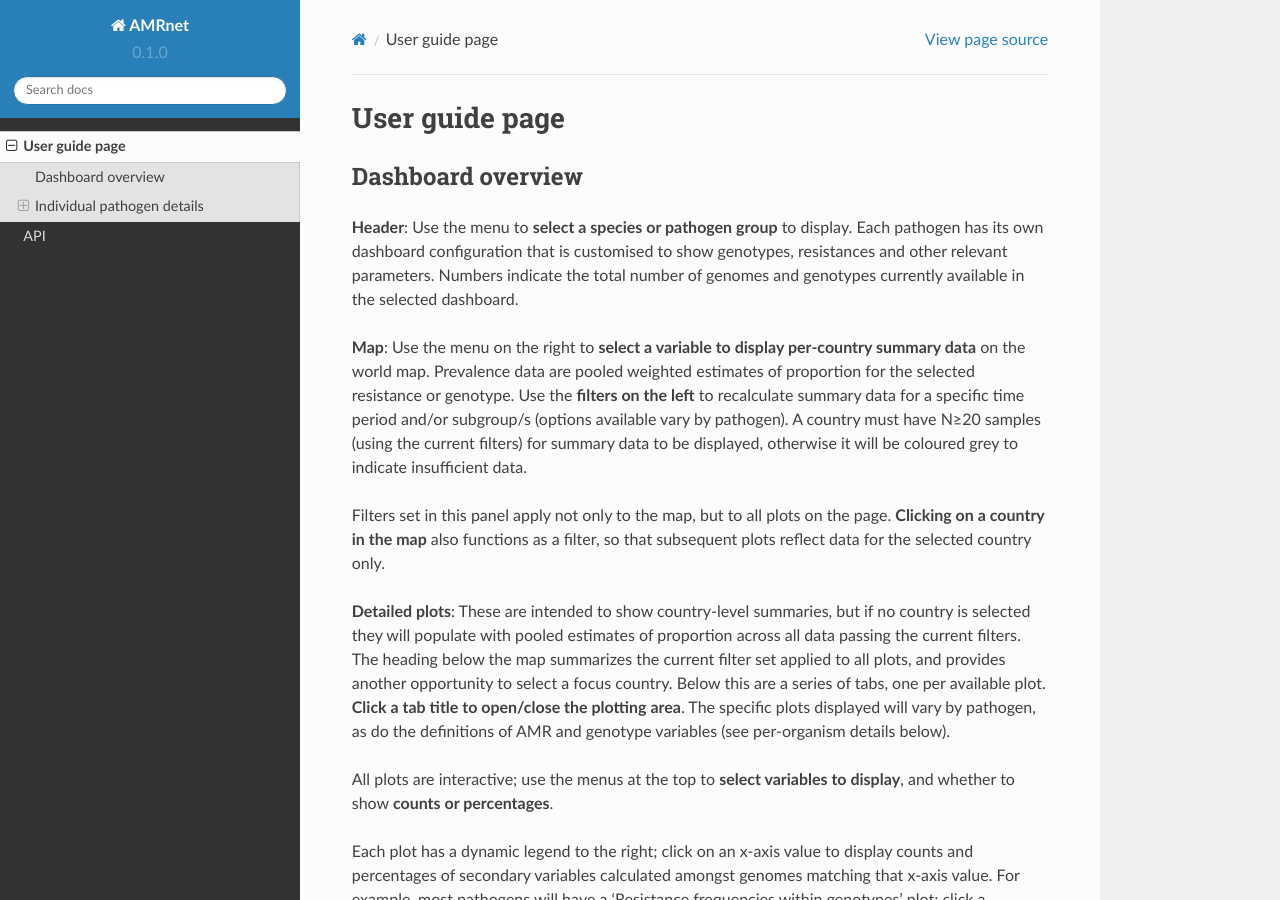
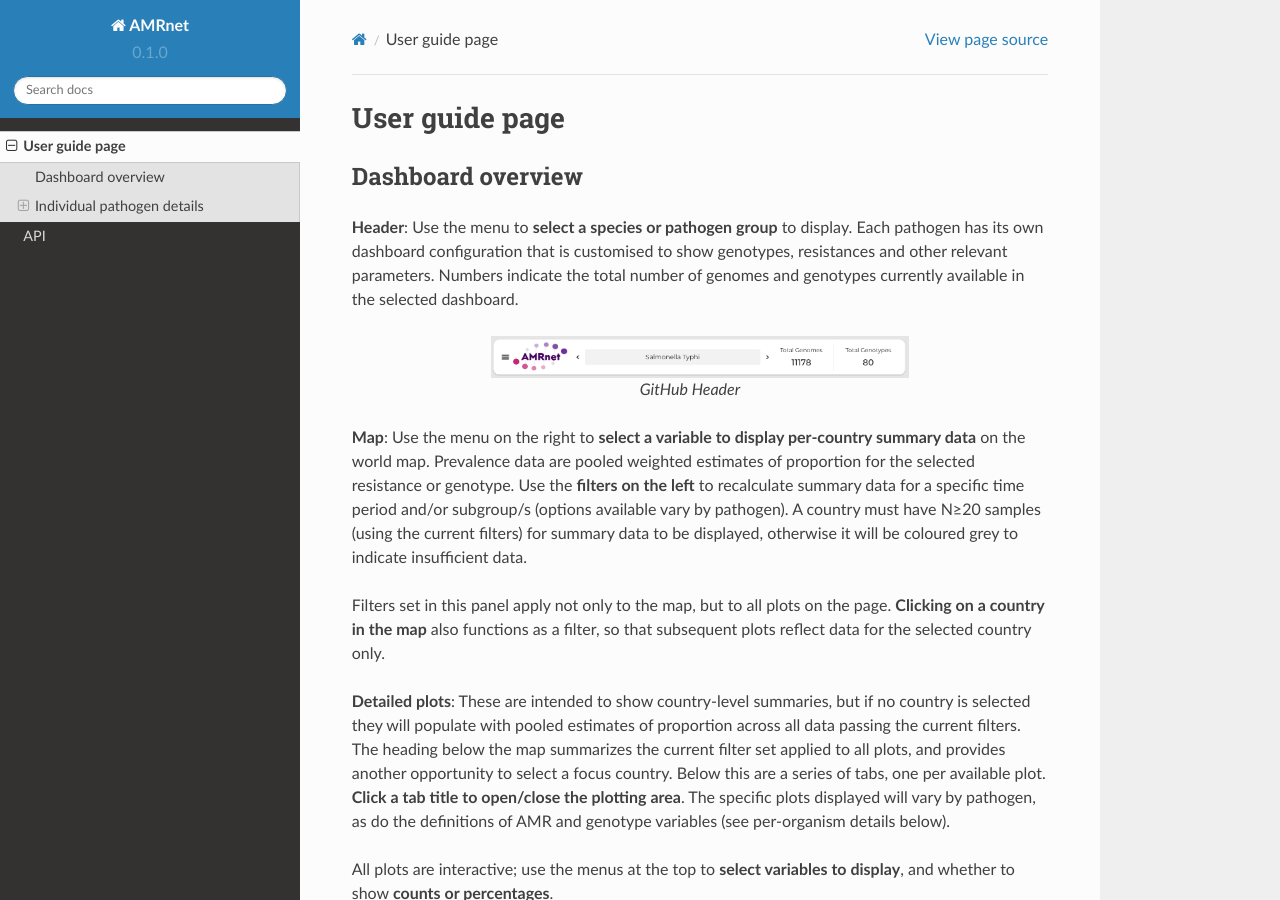
Before and after one commit to amrnet/User-Guide_, a Sphinx documentation site: the page built from docs/source/usage.rst, in a window 1280 px wide and 900 px high. Built offline with Sphinx 7.4.7 and the Read the Docs theme 2.0.0, drawn with Linux system fonts in a browser that asks for light colours.

Commit message:
Update usage.rst

```diff
--- a/docs/source/usage.rst
+++ b/docs/source/usage.rst
@@ -5,6 +5,13 @@ Dashboard overview
 ------------------
 
 **Header**: Use the menu to **select a species or pathogen group** to display. Each pathogen has its own dashboard configuration that is customised to show genotypes, resistances and other relevant parameters. Numbers indicate the total number of genomes and genotypes currently available in the selected dashboard.
+
+.. figure:: /screencaptures/header.png
+   :width: 60%
+   :align: center
+   :alt: header
+
+   GitHub Header
 
 **Map**: Use the menu on the right to **select a variable to display per-country summary data** on the world map. Prevalence data are pooled weighted estimates of proportion for the selected resistance or genotype. Use the **filters on the left** to recalculate summary data for a specific time period and/or subgroup/s (options available vary by pathogen). A country must have N≥20 samples (using the current filters) for summary data to be displayed, otherwise it will be coloured grey to indicate insufficient data.
 
```
